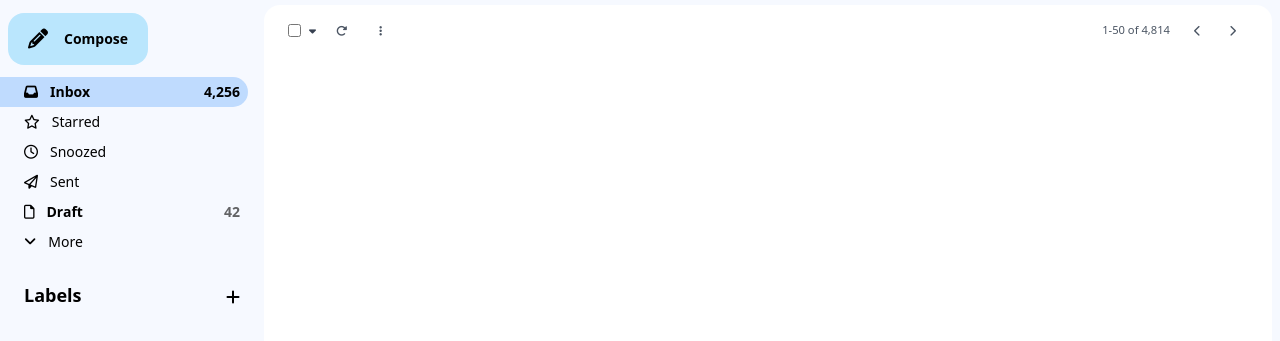
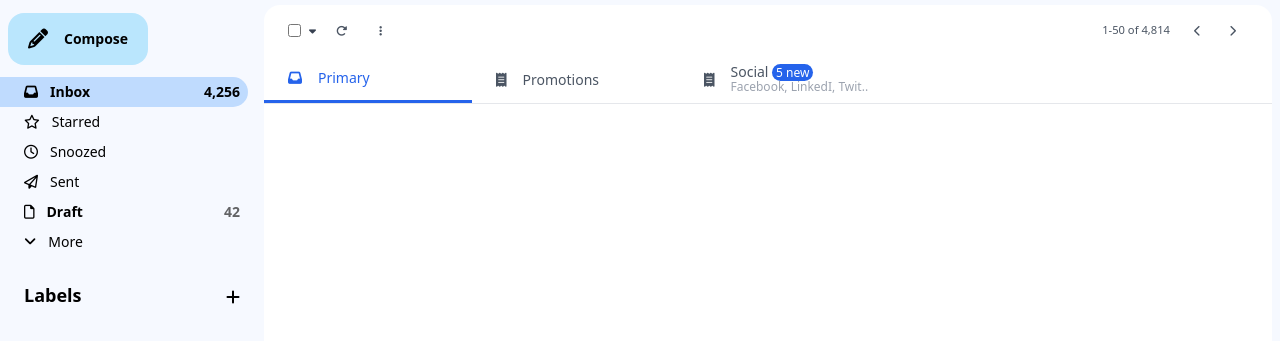
Before and after one commit to ManikMaity/Gmail-Clone, a plain HTML site: page index.html in a window 1280 px wide. Shown: the part 57-398 px from the top of the page. Drawn offline with Linux system fonts and the light colour scheme.

Commit message:
Craeted mail cetagory select section

```diff
--- a/index.html
+++ b/index.html
@@ -115,7 +115,7 @@
 
 
         <!-- ------------------------- gmail right main contents start here -------------------------  -->
-        <div class="sticky top-0 bg-white h-full col-span-10 md:col-span-8 rounded-2xl mx-2">
+        <div class="bg-white h-full col-span-10 md:col-span-8 rounded-2xl mx-2 flex flex-col">
 
             <!-- --------------------------sticky section start--------------------  -->
             <div class="w-full sticky top-0 flex py-2 px-6 text-gray-600 text-[0.7rem] justify-between">
@@ -147,6 +147,40 @@
             </div>
             <!-- --------------------------sticky section end --------------------  -->
 
+
+
+            <!-- ------------------------ Scrolable main section starts here ------------------------  -->
+            <div class="h-fit">
+
+                <!-- ----------------- Mail Catergory select Section start--------------------  -->
+                <div class="flex h-12 text-sm font-medium leading-none text-gray-600 border-b border-gray-200">
+                    <button class="flex h-full w-52 items-center px-6 gap-4 text-blue-600 border-b-[3px] border-blue-600">
+                        <i class="fa-solid fa-inbox"></i>
+                        <p>Primary</p>
+                    </button>
+
+                    <button class="flex h-full w-52 items-center px-6 gap-4 hover:bg-gray-200">
+                        <i class="fa-solid fa-receipt"></i>
+                        <p>Promotions</p>
+                    </button>
+
+                    <button class="flex h-full w-52 items-center px-6 gap-4 hover:bg-gray-200 overflow-hidden text-ellipsis whitespace-nowrap">
+                        <i class="fa-solid fa-receipt"></i>
+                        <div class="flex flex-col text-start">
+                            <p>Social <span class="text-xs px-1 leading-none bg-blue-600 text-white rounded-full">5 new</span></p>
+                            <p class="text-xs font-normal text-gray-400">Facebook, LinkedI, Twit..</p>
+                        </div>
+                    </button>
+
+                </div>
+                <!-- ----------------- Mail Catergory select Section end --------------------  -->
+
+                <!-- ------------------------ all mails sections starts here----------------------  -->
+
+            </div>
+            <!-- ------------------------ Scrolable main section ends here ------------------------  -->
+
+
         </div>
         <!-- ------------------------- gmail right main contents ends here -------------------------  -->
 
```
Also changed, not shown: style.css.
